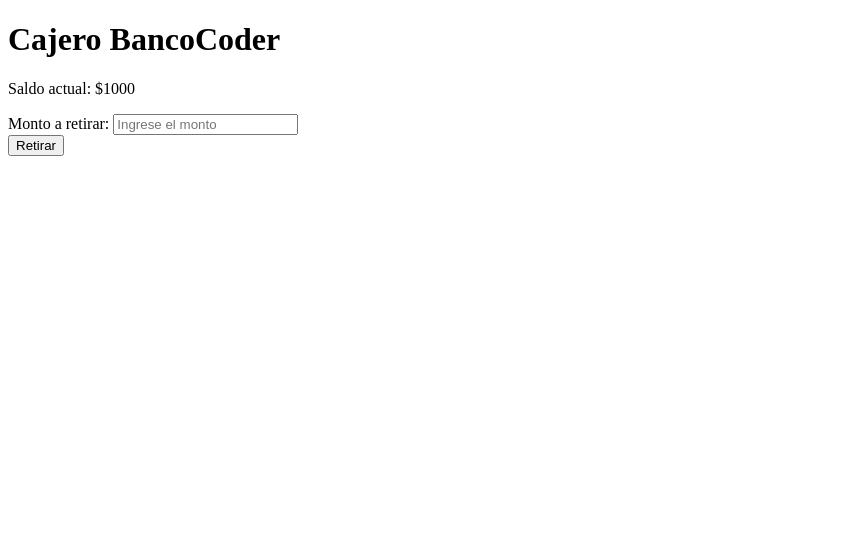
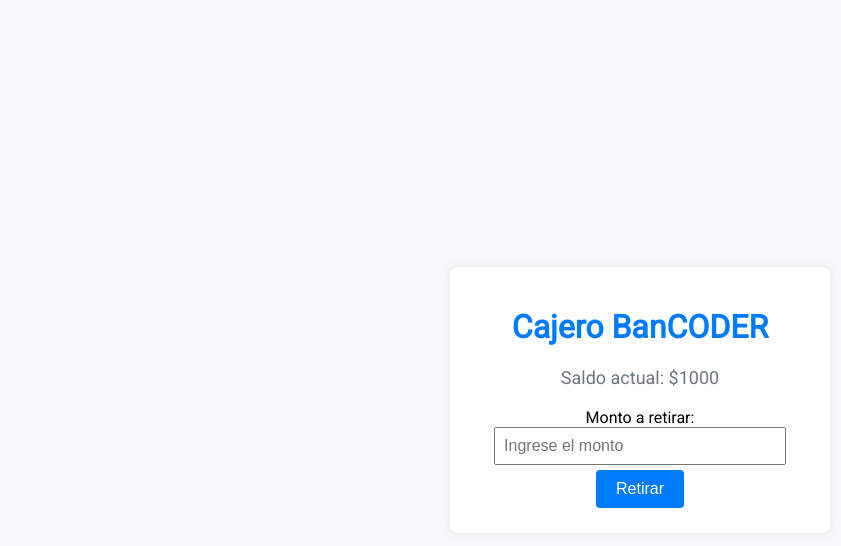
Before and after one commit to Carlosfloreserrano/3raPreEntregaJs, a plain HTML site: page index.html in a window 1280 px wide. Shown: the whole page, without its empty margins (0-841 px from the left). Drawn offline with Linux system fonts and the light colour scheme.

Commit message:
Se corrigue lo que pidio el tutor, ademas se agrega css para la mejoria visual. se quita los alertas y ahora aparece en pantalla del banco cuando sacan plata y cuando hay saldo insuficiente

```diff
--- /dev/null
+++ b/estilos.css
@@ -0,0 +1,55 @@
+body {
+    font-family: 'Roboto', sans-serif;
+    background-color: #f8f9fa;
+    margin: 0;
+    display: flex;
+    justify-content: center;
+    align-items: center;
+    height: 100vh;
+}
+
+#cajero {
+    background-color: #ffffff;
+    padding: 20px;
+    border-radius: 8px;
+    box-shadow: 0 0 10px rgba(0, 0, 0, 0.1);
+    text-align: center;
+}
+
+h1 {
+    color: #007bff;
+}
+
+#saldo {
+    font-size: 18px;
+    margin-bottom: 20px;
+    color: #6c757d;
+}
+
+button {
+    padding: 10px 20px;
+    font-size: 16px;
+    margin: 5px;
+    cursor: pointer;
+    background-color: #007bff;
+    color: #ffffff;
+    border: none;
+    border-radius: 4px;
+    transition: background-color 0.3s ease;
+}
+
+button:hover {
+    background-color: #0056b3;
+}
+
+#retiro-input {
+    width: 80%;
+    padding: 8px;
+    font-size: 16px;
+}
+
+.mensaje {
+    color: #dc3545;
+    font-size: 14px;
+    margin-top: 10px;
+}
--- a/index.html
+++ b/index.html
@@ -3,19 +3,23 @@
 <head>
     <meta charset="UTF-8">
     <meta name="viewport" content="width=device-width, initial-scale=1.0">
-    <title>BancoCoder</title>
+    <link rel="stylesheet" href="estilos.css">
+    <link href="https://fonts.googleapis.com/css?family=Roboto&display=swap" rel="stylesheet">
+    <title>Cajero BanCoder</title>
 </head>
 <body>
 
 <div id="cajero">
-    <h1>Cajero BancoCoder</h1>
-    <p id="saldo">Saldo actual: $1000</p>
-    <label for="retiro-input">Monto a retirar:</label>
-    <input type="number" id="retiro-input" placeholder="Ingrese el monto">
-    <br>
-    <button id="retirar-btn">Retirar</button>
-</div>
+    <h1>Cajero BanCODER</h1>
+    <div id="pantalla">
+        <!-- PANTALLA DE CAJERO BANCODER -->
+        <p id="saldo">Saldo actual: $<span id="saldo-valor">1000</span></p>
+        <label for="retiro-input">Monto a retirar:</label>
+        <input type="number" id="retiro-input" placeholder="Ingrese el monto">
+        <br>
+        <button id="retirar-btn">Retirar</button>
+    </div>
+<script src="main.js"></script>
 
-<script src="main.js"></script>
 </body>
 </html>
--- a/main.js
+++ b/main.js
@@ -1,5 +1,4 @@
 // BANCOCODER DE CARLOS FLORES JAVASCRIPT COMISION 49770
-
 document.addEventListener("DOMContentLoaded", function () {
     let cuentas = [
         {
@@ -10,18 +9,17 @@ document.addEventListener("DOMContentLoaded", function () {
         },
         {
             nombre: "Nesmar",
-            apellido: "Arias",
-            dni: "12345678",
-            saldo: 1500,
+            apellido: "ApellidoNesmar",
+            dni: "87654321",
+            saldo: 2000,
         },
     ];
-
-    // CAMBIANDO LA CUENTA ACTUAL SE PUEDE ACCEDER AL SALDO DE CARLOS O DE NESMAR
-    // CARLOS = 0
-    // NESMAR = 1
-    let cuentaActual = 0;//<--AQUI SE PUEDE CAMBIAR LOS QUE ESTAN GUARDADOS EN EL ARRAY
+// CAMBIANDO LA CUENTA ACTUAL SE PUEDE ACCEDER AL SALDO DE CARLOS O DE NESMAR
+// CARLOS = 0
+// NESMAR = 1
+    let cuentaActual = 0;
     let retiroInput = document.getElementById('retiro-input');
-    let saldoElement = document.getElementById('saldo');
+    let saldoElement = document.getElementById('saldo-valor'); // Modificado para actualizar el valor directamente
     let retirarBtn = document.getElementById('retirar-btn');
 
     actualizarSaldo();
@@ -34,31 +32,40 @@ document.addEventListener("DOMContentLoaded", function () {
         let retiroAmount = parseInt(retiroInput.value);
 
         if (isNaN(retiroAmount) || retiroAmount <= 0) {
-            alert("Ingrese un monto válido.");
+            mostrarMensaje("Ingrese un monto válido.");
             return;
         }
-// CUANDO EL SALDO EN PANTALLA SEA MENOR!!! DIRA UN AVISO DE "SALDO INSUFICIENTE"
+// MENSAJE DE SALDO INSUFICIENTE!
         if (retiroAmount > cuentas[cuentaActual].saldo) {
-            alert("Saldo insuficiente.");
+            mostrarMensaje("Saldo insuficiente.");
         } else {
             cuentas[cuentaActual].saldo -= retiroAmount;
             actualizarSaldo();
-            alert("Retiro exitoso. Saldo actual: $" + cuentas[cuentaActual].saldo);
+            mostrarMensaje("Retiro exitoso. Saldo actual: $" + cuentas[cuentaActual].saldo);
         }
     }
 
     function actualizarSaldo() {
-        saldoElement.textContent = "Saldo actual: $" + cuentas[cuentaActual].saldo;
+        saldoElement.textContent = cuentas[cuentaActual].saldo;
         guardarSaldo();
     }
-    // FUNCION PARA OBTENER EL SALDO!!
+
     function obtenerSaldo() {
         let saldoGuardado = localStorage.getItem('saldo');
         return saldoGuardado ? parseInt(saldoGuardado) : null;
     }
-
-    // FUNCION PARA GUARDAR EL SALDO!!!
+// FUNCION PARA GUARDAR EL SALDO! ATENTO A LA CUENTA ACTUAL!
     function guardarSaldo() {
         localStorage.setItem('saldo', cuentas[cuentaActual].saldo.toString());
     }
+// FUNCION PARA MOSTRAR EL MENSAJE EN PANTALLA!!
+    function mostrarMensaje(mensaje) {
+        let mensajeElement = document.createElement('p');
+        mensajeElement.textContent = mensaje;
+        document.getElementById('cajero').appendChild(mensajeElement);
+// TIEMPO ESTIMADO!!.
+        setTimeout(function() {
+            mensajeElement.remove();
+        }, 3000);
+    }
 });
```
